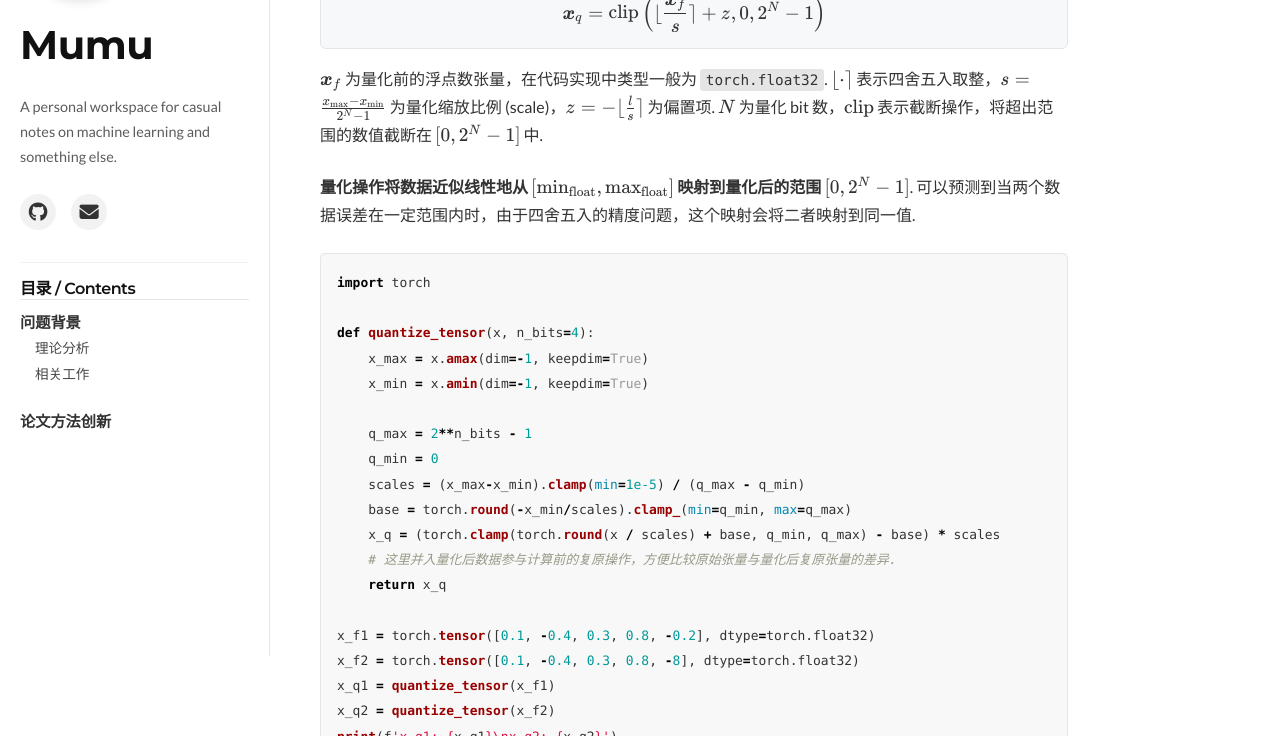
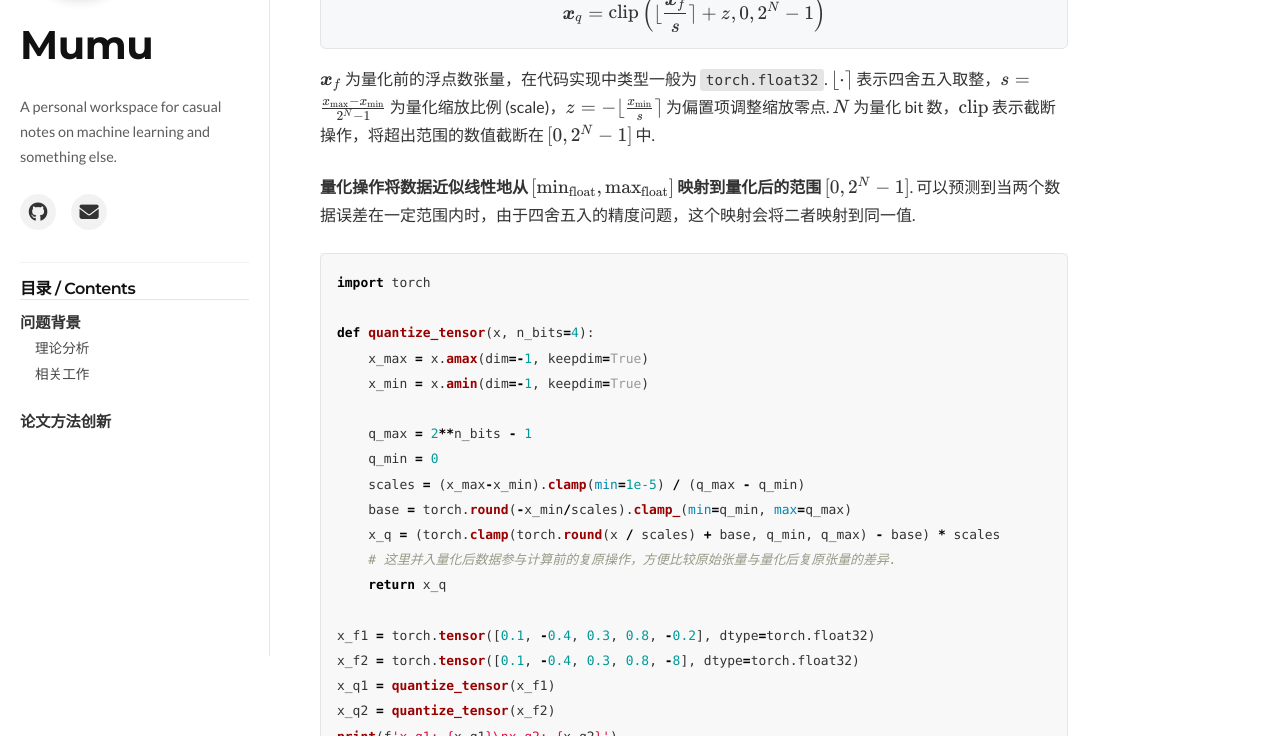
Before and after one commit to illusionsin30/illusionsin30.github.io, a Jekyll site: the page built from docs/articles/MPQ-DM.md, in a window 1280 px wide and 900 px high, scrolled down 524 px, cut to the strip 164-900 px from the top of the window. Built offline with Jekyll 4.4.1, drawn with Linux system fonts in a browser that asks for light colours.

Commit message:
update: MPQ-DM methods part.

```diff
--- a/docs/articles/MPQ-DM.md
+++ b/docs/articles/MPQ-DM.md
@@ -23,7 +23,7 @@ $$
     \bm{x}_q = \mathrm{clip}\left( \lfloor \frac{\bm{x}_f}{s} \rceil + z, 0, 2^N - 1 \right)
 $$
 
-$\bm{x}_f$ 为量化前的浮点数张量，在代码实现中类型一般为 `torch.float32`.  $\lfloor \cdot \rceil$ 表示四舍五入取整，$s = \frac{x\_{\max} - x\_{\min}}{2^N-1}$ 为量化缩放比例 (scale)，$z = - \lfloor \frac{l}{s} \rceil$ 为偏置项. $N$ 为量化 bit 数，$\mathrm{clip}$ 表示截断操作，将超出范围的数值截断在 $[0, 2^N -1]$ 中.
+$\bm{x}_f$ 为量化前的浮点数张量，在代码实现中类型一般为 `torch.float32`.  $\lfloor \cdot \rceil$ 表示四舍五入取整，$s = \frac{x\_{\max} - x\_{\min}}{2^N-1}$ 为量化缩放比例 (scale)，$z = - \lfloor \frac{x\_{\min}}{s} \rceil$ 为偏置项调整缩放零点. $N$ 为量化 bit 数，$\mathrm{clip}$ 表示截断操作，将超出范围的数值截断在 $[0, 2^N -1]$ 中.
 
 **量化操作将数据近似线性地从 $[\mathrm{min\_{float}}, \mathrm{max\_{float}}]$ 映射到量化后的范围 $[0, 2^N - 1]$**. 可以预测到当两个数据误差在一定范围内时，由于四舍五入的精度问题，这个映射会将二者映射到同一值.
 
```
